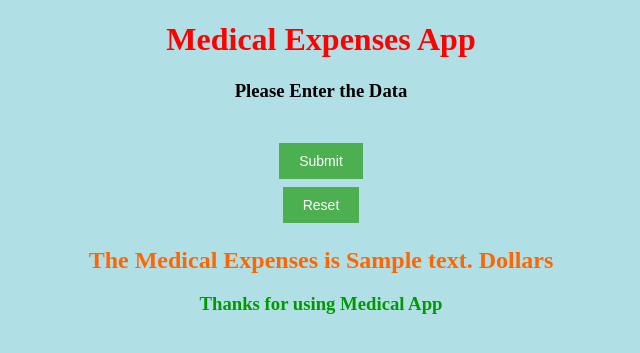
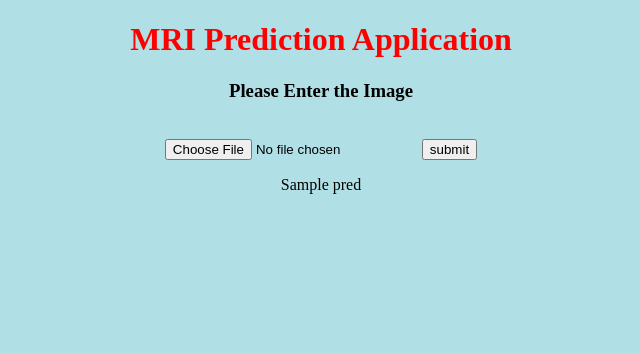
Before and after one commit to internship-xerxez/regression, a Django app: template webapp/template/index_deep.html in a window 1280 px wide. Shown: the top 353 px of the page, without its empty margins (319-959 px from the left). Run offline with Django 4.2, Linux system fonts and the light colour scheme; the template is opened without the code that fills it: most values are stand-ins (such as "Sample title", 1, 10 or a date in 2020).

Commit message:
WebApp For Deep LEarning

```diff
--- a/webapp/template/index_deep.html
+++ b/webapp/template/index_deep.html
@@ -20,25 +20,31 @@
 </head>
 <body style="background-color:powderblue">
 
-<center><h1><span style="color:#FF0000">Medical Expenses App </span></h1>
-    <center><h3>Please Enter the Data</h3></center> <br>
+<center><h1><span style="color:#FF0000">MRI Prediction Application </span></h1>
+    <center><h3>Please Enter the Image</h3></center> <br>
 
-    <form action="{% url 'result' %}">
+    <form method= "POST" encrypty="multipart/form-data">
         {% csrf_token %}
 
+        <input type="file" name="upload" accept=".jpg, .jpeg, .png, .jfif" />
+
+        <input type="submit" value="submit" />
+
+    </form>
+
+        <p> {{ pred }}</p>
+
+        <!-- <center><button type="submit" name="" value="submit" class="button button1">Submit</button></center>
+        <center><button type="reset" name="" value="reset" class="button button1">Reset</button></center> -->
 
 
-        <center><button type="submit" name="" value="submit" class="button button1">Submit</button></center>
-        <center><button type="reset" name="" value="reset" class="button button1">Reset</button></center>
-    </form>
-
-    {% if answer %}
+    <!--{% if answer %}
 
     <center><h2 style="color:#FF6600"> The Medical Expenses is {{answer}} Dollars</h2>
     <h3 style="color:#009900">Thanks for using Medical App</h3></h2>
     </center>
 
-    {% endif %}
+    {% endif %} -->
 
 </center>
 </body>
```
